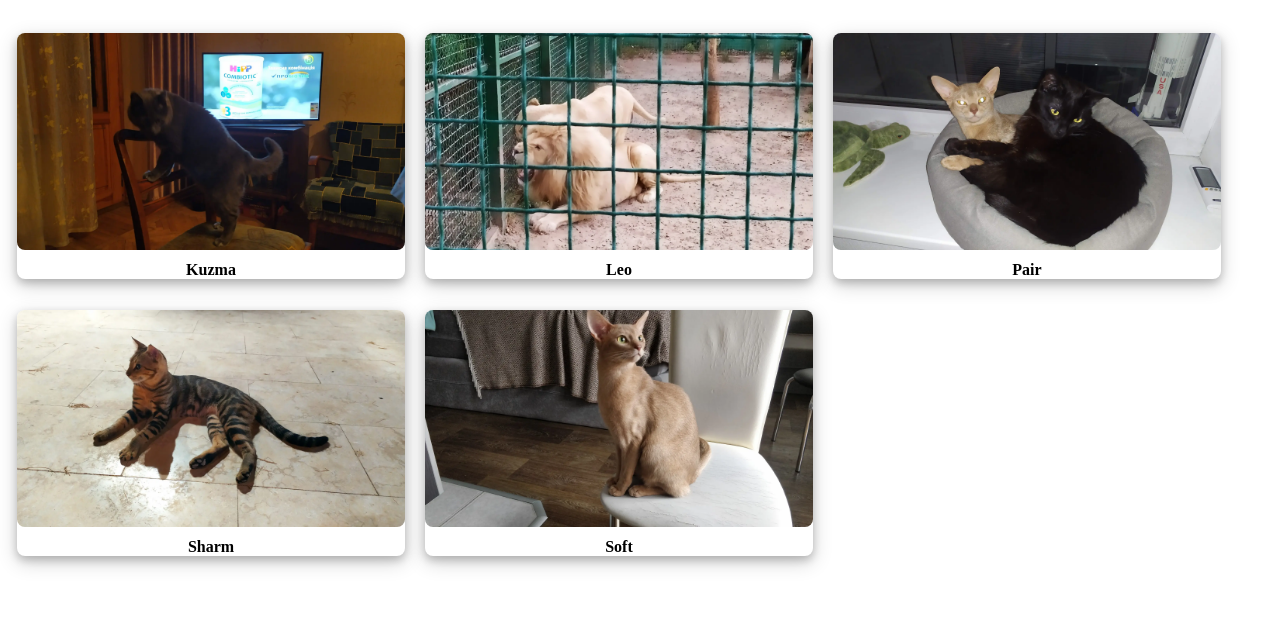
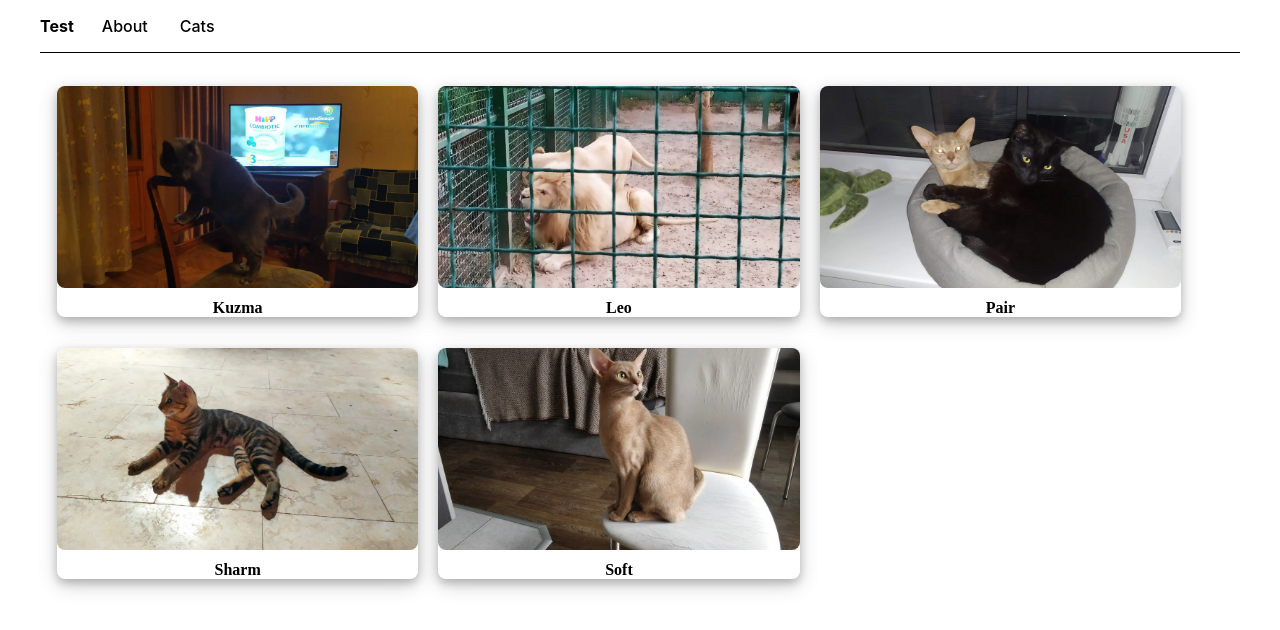
Before and after one commit to VolodymyrSkurikhin/Softycat, a React (Create React App) app in the folder softycat/: page / in a window 1280 px wide. Shown: the top 630 px of the page. Built offline with nearby package versions, Linux system fonts and the light colour scheme.

Commit message:
fix navlink active style

```diff
--- a/softycat/src/App.tsx
+++ b/softycat/src/App.tsx
@@ -1,12 +1,22 @@
-import OwnerList from "./components/OwnerList";
+import OwnerList from "./components/cards/OwnerList";
 import { Container } from "./App.styled";
+import { CommonContainer, Header, Nav, Logo, Link } from "./components/common/Common.styled";
 import list from "./Service/list.json";
 
 const App: React.FC = () => {
-  return (
+  return (<CommonContainer>
+    <Header>
+      <Logo>Test</Logo>
+      <Nav>
+        <Link to="/about">About
+        </Link>
+        <Link to="/cats">Cats</Link>
+      </Nav>
+    </Header>
     <Container>
       <OwnerList owners={list} />
     </Container>
+  </CommonContainer>
   );
 }
 
--- /dev/null
+++ b/softycat/src/components/common/Common.styled.tsx
@@ -0,0 +1,97 @@
+import styled from "@emotion/styled";
+// import { hover } from "@testing-library/user-event/dist/hover";
+// import { FC } from 'react'
+import { NavLink } from "react-router-dom";
+
+export const CommonContainer = styled('div')({
+  maxWidth: "1200px",
+  margin: " 0 auto",
+  padding: "0 16px"
+})
+
+export const Header = styled('header')({
+  display: "flex",
+  alignItems: "center",
+  justifyContent: "space - between",
+  gap: "12px",
+  padding: "8px 0",
+  marginBottom: "16px",
+  borderBottom: "1px solid black"
+})
+
+export const Link = styled(NavLink)({
+  padding: "8px 16px",
+  borderRadius: "4px",
+  textDecoration: "none",
+  color: "black",
+  fontWeight: "500",
+  '&.active': { backgroundColor: "orangered" }
+}
+)
+
+export const Nav = styled('nav')({
+  display: "flex"
+})
+
+
+export const Logo = styled('p')({
+  fontWeight: "700",
+  margin: "0"
+})
+
+// interface ComponentProps {
+//   to: string,
+//   className?: string,
+//   children: any
+// }
+
+// const Navig: FC<ComponentProps> = ({ to, children }) => (
+//   <NavLink to={to} className={({ isActive, isPending }) =>
+//     isPending ? "pending" : isActive ? "active" : ""
+//   } >{children}</NavLink>
+// )
+
+
+
+
+  // &.active{ backgroundColor: "orangered" })
+
+  //   backgroundColor: `${props}=>{props.className={({ isActive }) => isActive ? "active" : ""};
+  //   ${props.className}==="active"?"white":"green"`
+  //   // props => {
+  //   //   props.className === "active" ? {
+  //   //     color: "white",
+  //   //     backgroundColor: "orangered"
+  //   //   } : ""
+  // })
+
+
+  // props => {
+  //   console.log(props);
+  //   if (props.className === "active") return {
+  //     color: "white",
+  //     backgroundColor: "orangered"
+  //   }
+  // })
+
+
+// export function Navbar(props: React.AllHTMLAttributes<HTMLElement>) {
+//   return (
+//     <NavbarDiv>
+//       <NavLink to="/" className={({ isActive }) => isActive ? "active" : ""}>
+//         Home
+//       </NavLink>
+//       <NavLink to="/" className={({ isActive }) => isActive ? "active" : ""}>
+//         About
+//       </NavLink>
+//     </NavbarDiv>
+//   )
+// }
+
+// const NavbarDiv = styled('div')({
+//   width: "100 %",
+//   height: "85px",
+//   backgroundColor: "#242424",
+//   color: "blue",
+//   boxShadow: "0 2px 4px 0 rgba(0, 0, 0, .25)"
+// })
```
Also changed, not shown: softycat/src/components/cards/Card.tsx (renamed from softycat/src/components/Card.tsx), softycat/src/components/cards/Image.styled.tsx (renamed from softycat/src/components/Image.styled.tsx), softycat/src/components/cards/Image.tsx (renamed from softycat/src/components/Image.tsx), softycat/src/components/cards/OwnerList.styled.tsx (renamed from softycat/src/components/OwnerList.styled.tsx), softycat/src/components/cards/OwnerList.tsx (renamed from softycat/src/components/OwnerList.tsx), softycat/src/components/cards/StyledCard.styled.tsx.tsx (renamed from softycat/src/components/StyledCard.styled.tsx.tsx), softycat/src/components/cards/StyledCardContainer.styled.tsx (renamed from softycat/src/components/StyledCardContainer.styled.tsx), softycat/src/components/cards/StyledImgContainer.styled.tsx (renamed from softycat/src/components/StyledImgContainer.styled.tsx), softycat/src/components/cards/StyledTitle.styled.tsx (renamed from softycat/src/components/StyledTitle.styled.tsx).
